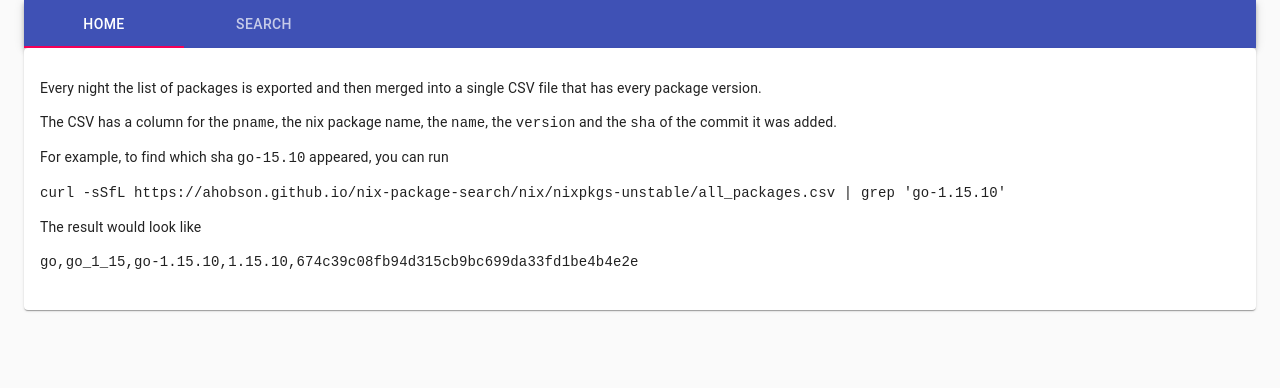
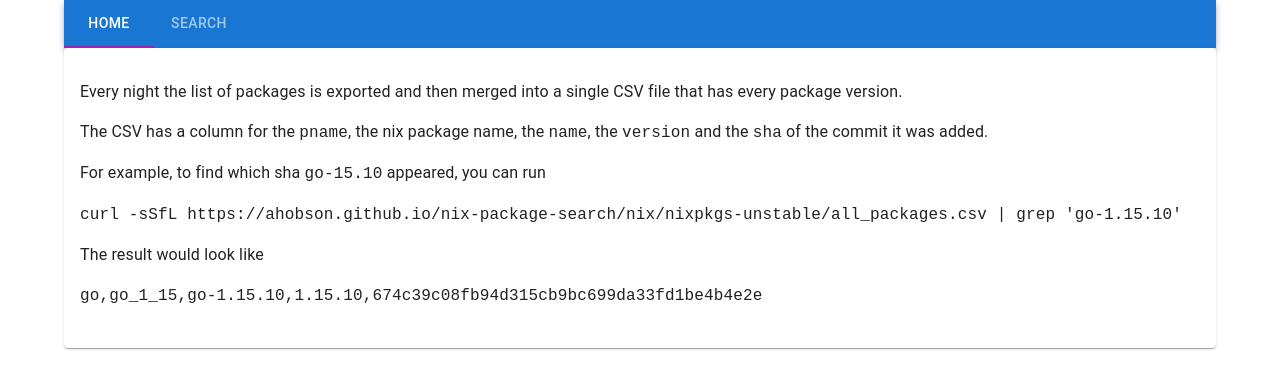
Before and after one commit to ahobson/nix-package-search, a React app: page /#/ in a window 1280 px wide. Shown: the top 388 px of the page. Built offline with nearby package versions, Linux system fonts and the light colour scheme; what sql.js-httpvfs would draw is missing.

Commit message:
Upgrade react/mui/rtl

```diff
--- a/src/App.tsx
+++ b/src/App.tsx
@@ -1,6 +1,6 @@
 import './App.scss'
-import Container from '@material-ui/core/Container'
-import Grid from '@material-ui/core/Grid'
+import Container from '@mui/material/Container'
+import Grid from '@mui/material/Grid'
 
 import { HashRouter as Router, Routes, Route } from 'react-router-dom'
 
--- a/src/components/Home.tsx
+++ b/src/components/Home.tsx
@@ -1,5 +1,5 @@
-import Card from '@material-ui/core/Card'
-import CardContent from '@material-ui/core/CardContent'
+import Card from '@mui/material/Card'
+import CardContent from '@mui/material/CardContent'
 export function Home() {
   return (
     <Card>
--- a/src/components/Search.tsx
+++ b/src/components/Search.tsx
@@ -1,4 +1,4 @@
-import Card from '@material-ui/core/Card'
+import Card from '@mui/material/Card'
 
 import { SearchCardContent } from './SearchCardContent'
 
--- a/src/components/TopNav.tsx
+++ b/src/components/TopNav.tsx
@@ -1,6 +1,6 @@
-import AppBar from '@material-ui/core/AppBar'
-import Tabs from '@material-ui/core/Tabs'
-import Tab from '@material-ui/core/Tab'
+import AppBar from '@mui/material/AppBar'
+import Tabs from '@mui/material/Tabs'
+import Tab from '@mui/material/Tab'
 
 import { useLocation, Link } from 'react-router-dom'
 
@@ -9,7 +9,11 @@ export function TopNav() {
 
   return (
     <AppBar position="static">
-      <Tabs value={location.pathname}>
+      <Tabs
+        value={location.pathname}
+        indicatorColor="secondary"
+        textColor="inherit"
+      >
         <Tab label="Home" value="/" component={Link} to="/" />
         <Tab label="Search" value="/search" component={Link} to="/search" />
       </Tabs>
```
Also changed, not shown: package.json (+10 -6 lines), src/components/SearchCardContent.tsx (+10 -10 lines), src/components/SearchResult.tsx (+8 -7 lines), src/index.tsx (+7 -8 lines), 1 other file (tests, documents, lock files or other folders).
